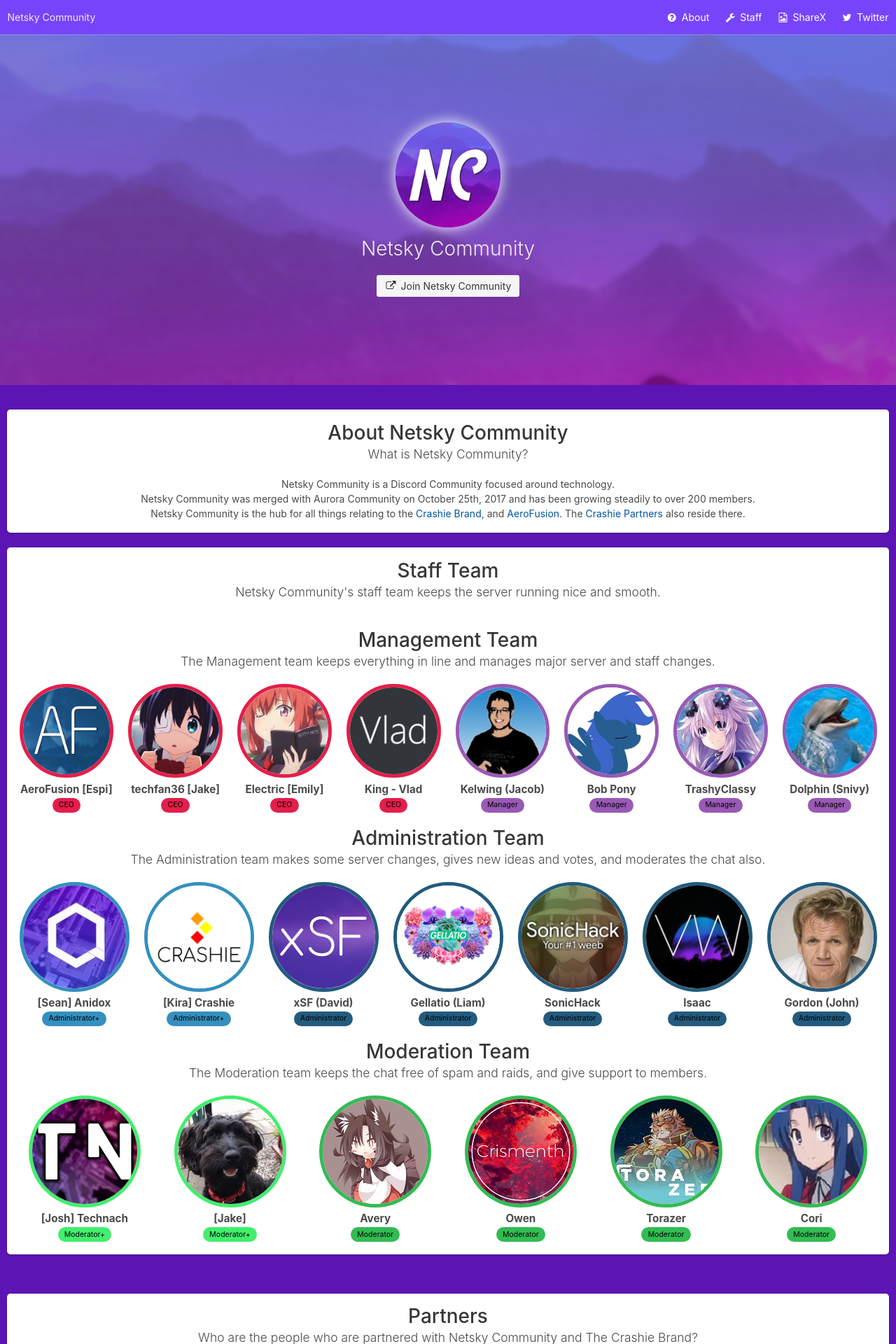
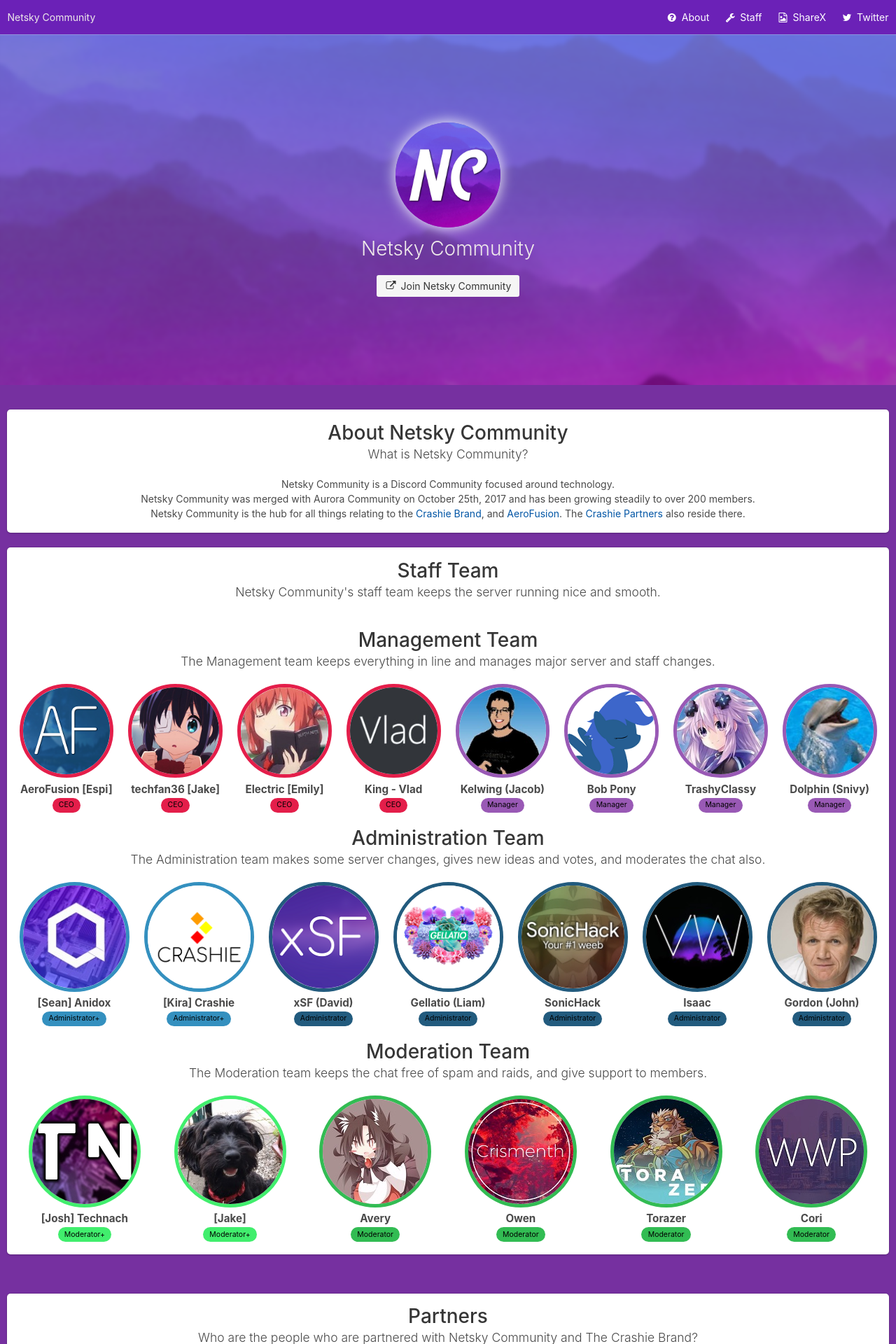
Before and after one commit to xwinbyte/NetskyWebsite, a Jekyll site: the page built from index.html, in a window 1280 px wide. Shown: the top 1920 px of the page at 70% size. Built offline with Jekyll 4.4.1, drawn with Linux system fonts in a browser that asks for light colours; nearby versions of some CDN libraries.

Commit message:
Updated some stuff

```diff
--- a/index.html
+++ b/index.html
@@ -108,7 +108,7 @@
 						<h3>Torazer</h3><span class="tag is-mod">Moderator</span>
 					</div>
 					<div class="column">
-						<a href="https://twitter.com/WindowsWorldYT" rel="noopener noreferrer" target="_blank"><img class="someone mod" src="/img/staff/cori.png"></a>
+						<a href="https://twitter.com/WindowsWorldYT" rel="noopener noreferrer" target="_blank"><img class="someone mod" src="/img/staff/cori.jpg"></a>
 						<h3>Cori</h3><span class="tag is-mod">Moderator</span>
 					</div>
 				</div>
--- a/style/style.css
+++ b/style/style.css
@@ -5,12 +5,12 @@
 }
 
 body {
-  background-color: #5D14B5;
+  background-color: #7630A0;
   min-height: 100%
 }
 
 #content {
-  background-color: #5D14B5;
+  background-color: #7630A0;
 }
 
 .hero {
@@ -22,7 +22,7 @@
 }
 
 #content-inner {
-  background: #5D14B5;
+  background: #7630A0;
   max-width: 90em;
   margin: 0 auto;
   padding: 2.5em 0
@@ -36,7 +36,7 @@
   transition: transform .25s ease;
   border-radius: 100%;
   background-color: #ddd;
-  border: 5px solid #64016b;
+  border: 5px solid #7630A0;
   display: inline-block;
   max-width: 100%
 }
@@ -84,7 +84,7 @@
 	border: 5px solid #E67E22
 }
 .hero, nav {
-  background-color: #7844F9!important
+  background-color: #6B21B7!important
 }
 
 #ncnetwork-hero-logo {
@@ -170,12 +170,12 @@
 
 @media screen and (max-width:768px) {
   .nav-menu.is-active {
-    background-color: #64016b
+    background-color: #7630A0
   }
 }
 
 footer {
-  background-color: #7844F9!important;
+  background-color: #6B21B7!important;
   width: 100%
 }
 
```
Also changed, not shown: img/staff/cori.jpg (added), img/staff/cori.png (deleted).
